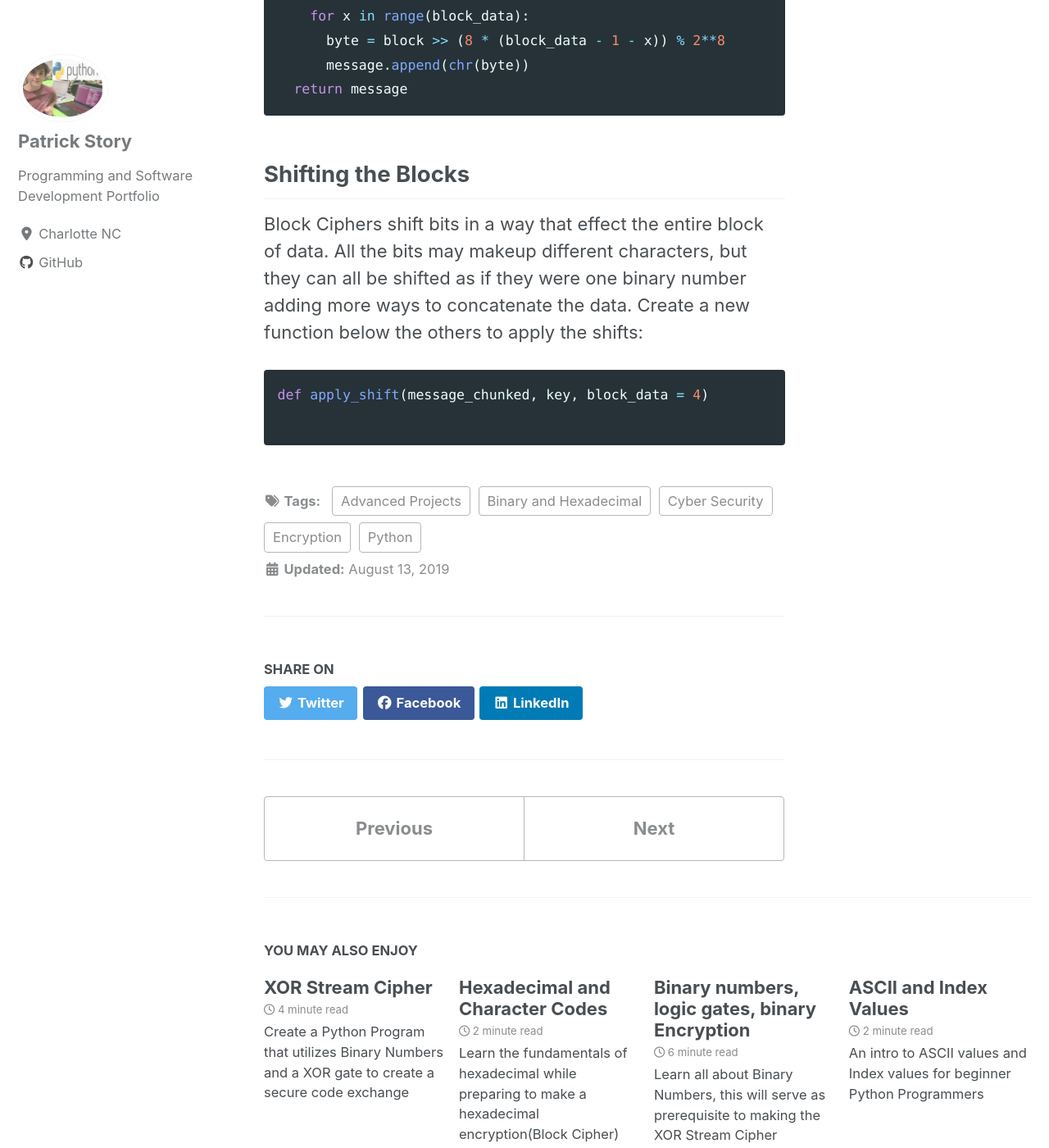
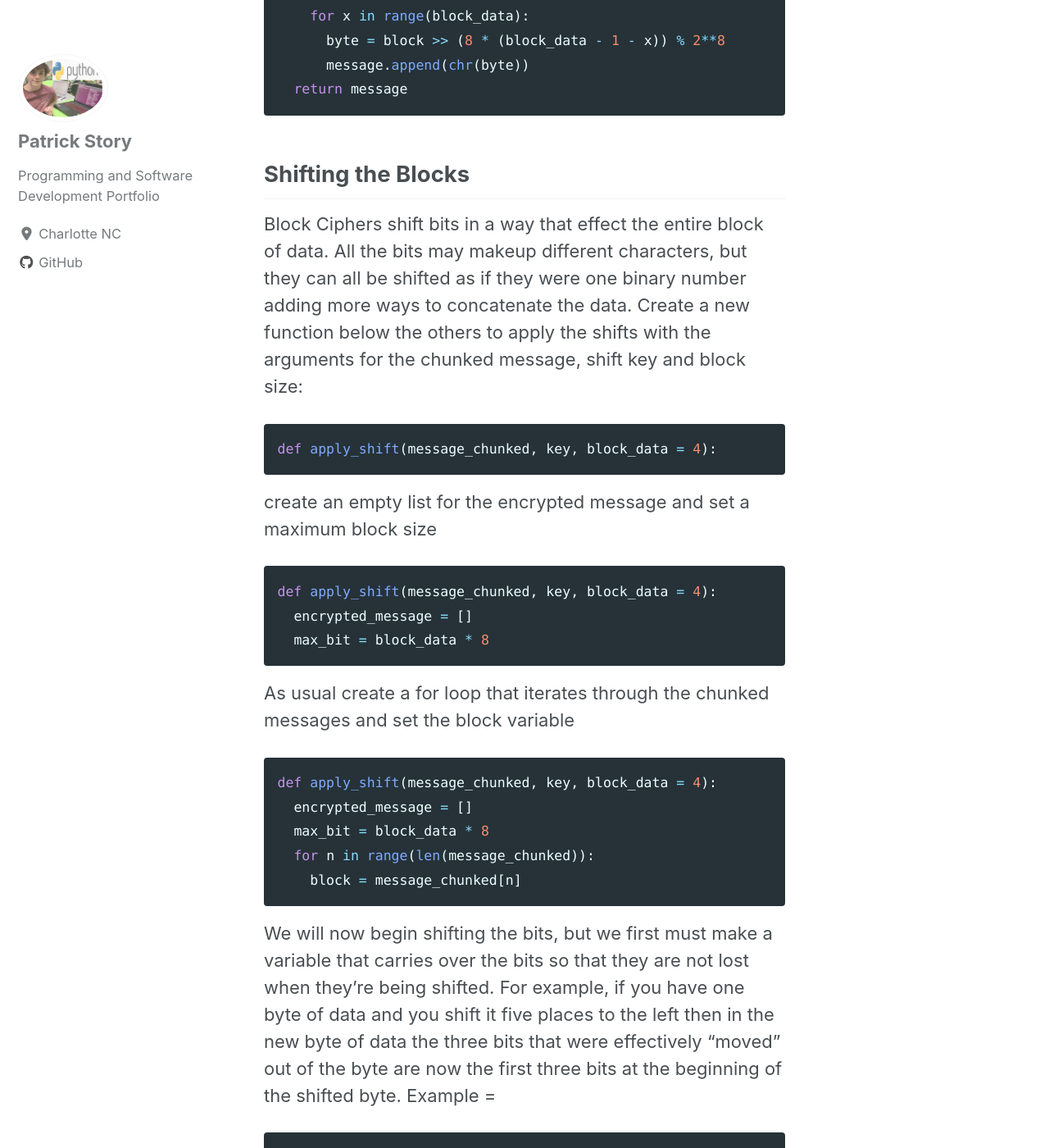
Before and after one commit to Patchyst/Patchyst.github.io, a Jekyll site: the page built from _posts/2019-08-13-BlockCipher.md, in a window 1280 px wide and 1400 px high, scrolled down 6209 px. Shown: the whole window at 82% size. Built offline with Jekyll 4.4.1, drawn with Linux system fonts in a browser that asks for light colours; cached includes are drawn as plain includes; nearby versions of some CDN libraries; some of the changed text lies outside the part shown.

Commit message:
updating Block Cipher Project

````diff
--- a/_posts/2019-08-13-BlockCipher.md
+++ b/_posts/2019-08-13-BlockCipher.md
@@ -135,7 +135,7 @@
     for x in range(block_data):
       byte = block >> (8 * (block_data - 1 - x)) % 2**8
 ```
-Use the chr() function to convert the integer into it's corresponding character and append it to the message string, and as usual return the message outside of all loops:
+Use the chr() function to convert the integer into it's corresponding character and append it to the message string, and as usual return the message outside of all loops
 ```python
 def string_message(message_chunked, block_data = 4):
   message = ""
@@ -147,8 +147,37 @@
   return message
 ```
 ## Shifting the Blocks
-Block Ciphers shift bits in a way that effect the entire block of data. All the bits may makeup different characters, but they can all be shifted as if they were one binary number adding more ways to concatenate the data. Create a new function below the others to apply the shifts:
+Block Ciphers shift bits in a way that effect the entire block of data. All the bits may makeup different characters, but they can all be shifted as if they were one binary number adding more ways to concatenate the data. Create a new function below the others to apply the shifts with the arguments for the chunked message, shift key and block size:
 ```python
-def apply_shift(message_chunked, key, block_data = 4)
+def apply_shift(message_chunked, key, block_data = 4):
+```
+create an empty list for the encrypted message and set a maximum block size
+```python
+def apply_shift(message_chunked, key, block_data = 4):
+  encrypted_message = []
+  max_bit = block_data * 8
+```
+As usual create a for loop that iterates through the chunked messages and set the block variable
+```python
+def apply_shift(message_chunked, key, block_data = 4):
+  encrypted_message = []
+  max_bit = block_data * 8
+  for n in range(len(message_chunked)):
+    block = message_chunked[n]
+```
+We will now begin shifting the bits, but we first must make a variable that carries over the bits so that they are not lost when they're being shifted. For example, if you have one byte of data and you shift it five places to the left then in the new byte of data the three bits that were effectively "moved" out of the byte are now the first three bits at the beginning of the shifted byte.
+Example =
+```python
+010010111
+# shifted to the left by five with the carry
+010111010
+```
+With that in mind create a variable that will accomplish that
+```python
+def apply_shift(message_chunked, key, block_data = 4):
+  encrypted_message = []
+  max_bit = block_data * 8
+  for n in range(len(message_chunked)):
+    block = message_chunked[n]
 
 ```
````
